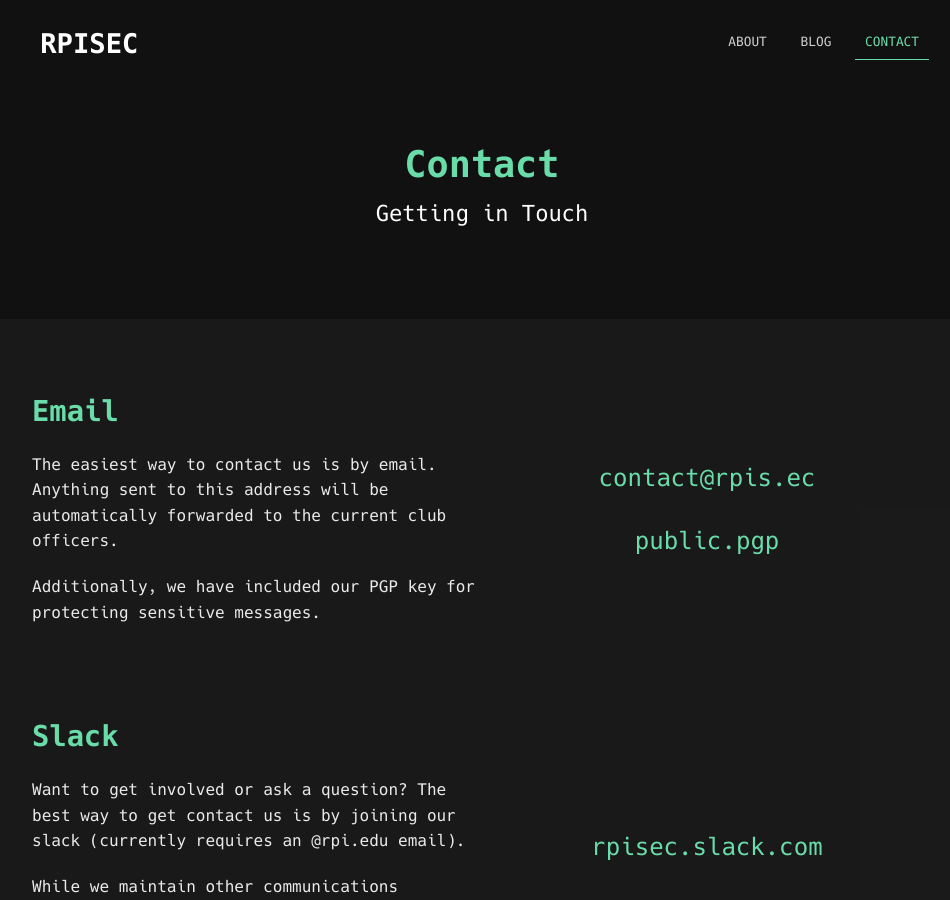
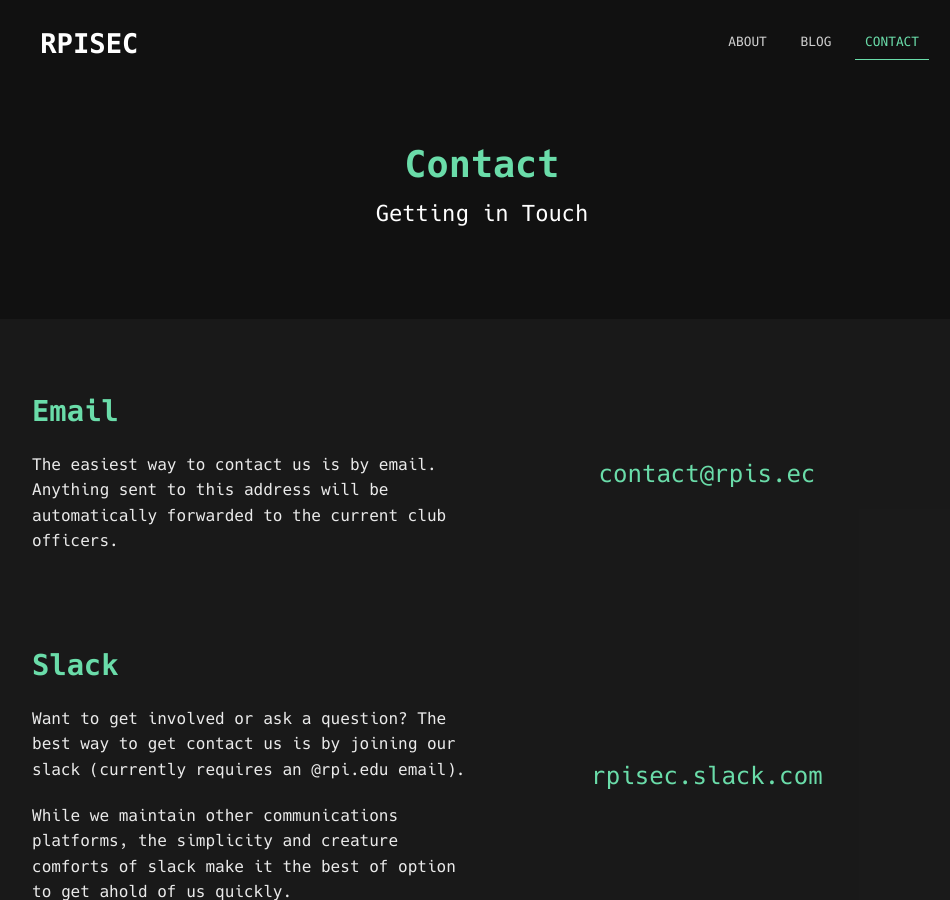
Before and after one commit to RPISEC/website, a Jekyll site: the page built from contact.html, in a window 1280 px wide and 900 px high. Shown: the whole window, without its empty margins (158-1108 px from the left). Built offline with Jekyll 4.4.1, drawn with Linux system fonts in a browser that asks for light colours.

Commit message:
Remove PGP key

```diff
--- a/contact.html
+++ b/contact.html
@@ -8,11 +8,9 @@
         <div class="text editable">
             <h2>Email</h2>
             <p>The easiest way to contact us is by email. Anything sent to this address will be automatically forwarded to the current club officers.</p>
-            <p>Additionally, we have included our PGP key for protecting sensitive messages.</p>
         </div>
         <div class="sidetext text editable">
             <p><a href="mailto:contact@rpis.ec">contact@rpis.ec</a></p>
-            <p><a href="/public.pgp">public.pgp</a></p>
         </div>
     </div>
 </section>
```
Also changed, not shown: 1 other file.
